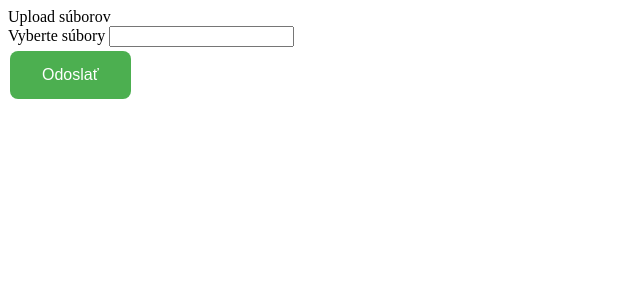
After one commit to stanoMilan/geodetHelp, a Symfony app: template templates/file/upload.html.twig in a window 1280 px wide. The commit adds this page. Shown: the top 300 px of the page, without its empty margins (0-640 px from the left). Run offline with Twig, Linux system fonts and the light colour scheme; the template is opened without the code that fills it, so the values that code supplies are empty; form fields are guessed from the names that the template uses; some libraries are stand-ins or nearby versions.

```diff
--- a/templates/base.html.twig
+++ b/templates/base.html.twig
@@ -7,9 +7,7 @@
         {% block stylesheets %}
         {% endblock %}
 
-        {% block javascripts %}
-            {% block importmap %}{{ importmap('app') }}{% endblock %}
-        {% endblock %}
+
     </head>
     <body>
         {% block body %}{% endblock %}
--- /dev/null
+++ b/templates/file/upload.html.twig
@@ -0,0 +1,78 @@
+{# templates/file/upload.html.twig #}
+
+{% extends 'base.html.twig' %}
+
+{% block title %}Upload súborov{% endblock %}
+
+{% block stylesheets %}
+    {{ parent() }}
+    <style>
+        .btn-submit {
+            display: inline-block;
+            background-color: #4CAF50;
+            border: none;
+            color: white;
+            padding: 15px 32px;
+            text-align: center;
+            text-decoration: none;
+            display: inline-block;
+            font-size: 16px;
+            margin: 4px 2px;
+            cursor: pointer;
+            border-radius: 8px;
+            transition-duration: 0.4s;
+            overflow: hidden;
+            position: relative;
+        }
+
+        .btn-submit:after {
+            content: "";
+            background: #f1f1f1;
+            display: block;
+            position: absolute;
+            z-index: -1;
+            transition: all 0.4s;
+        }
+
+        .btn-submit:hover {
+            background-color: #45a049;
+            color: white;
+        }
+
+        .btn-submit:hover:after {
+            width: 100%;
+        }
+    </style>
+{% endblock %}
+
+{% block body %}
+    <div class="container">
+        <div class="row justify-content-center">
+            <div class="col-md-8">
+                <div class="card">
+                    <div class="card-header">
+                        Upload súborov
+                    </div>
+                    <div class="card-body">
+                        {{ form_start(form, {'attr': {'class': 'needs-validation', 'novalidate': 'novalidate'}}) }}
+                        <div class="mb-3">
+                            {{ form_label(form.files, 'Vyberte súbory', {'label_attr': {'class': 'form-label'}}) }}
+                            {{ form_widget(form.files, {'attr': {'class': 'form-control', 'multiple': 'multiple', 'required': 'required'}}) }}
+                            {% if form.files.vars.errors|length > 0 %}
+                                <div class="invalid-feedback">
+                                    {% for error in form.files.vars.errors %}
+                                        {{ error.message }}
+                                    {% endfor %}
+                                </div>
+                            {% endif %}
+                        </div>
+                        <div class="text-center">
+                            <button class="btn-submit" type="submit">Odoslať</button>
+                        </div>
+                        {{ form_end(form) }}
+                    </div>
+                </div>
+            </div>
+        </div>
+    </div>
+{% endblock %}
```
Also changed, not shown: src/Controller/HomePageController.php (+13 -11 lines), src/Form/PointsFilesDataFormType.php (added, +25 -0 lines), src/Model/Point/PointFacade.php (+24 -3 lines), src/Model/Xlsx/XlsxWriterFacade.php (+6 -2 lines).
